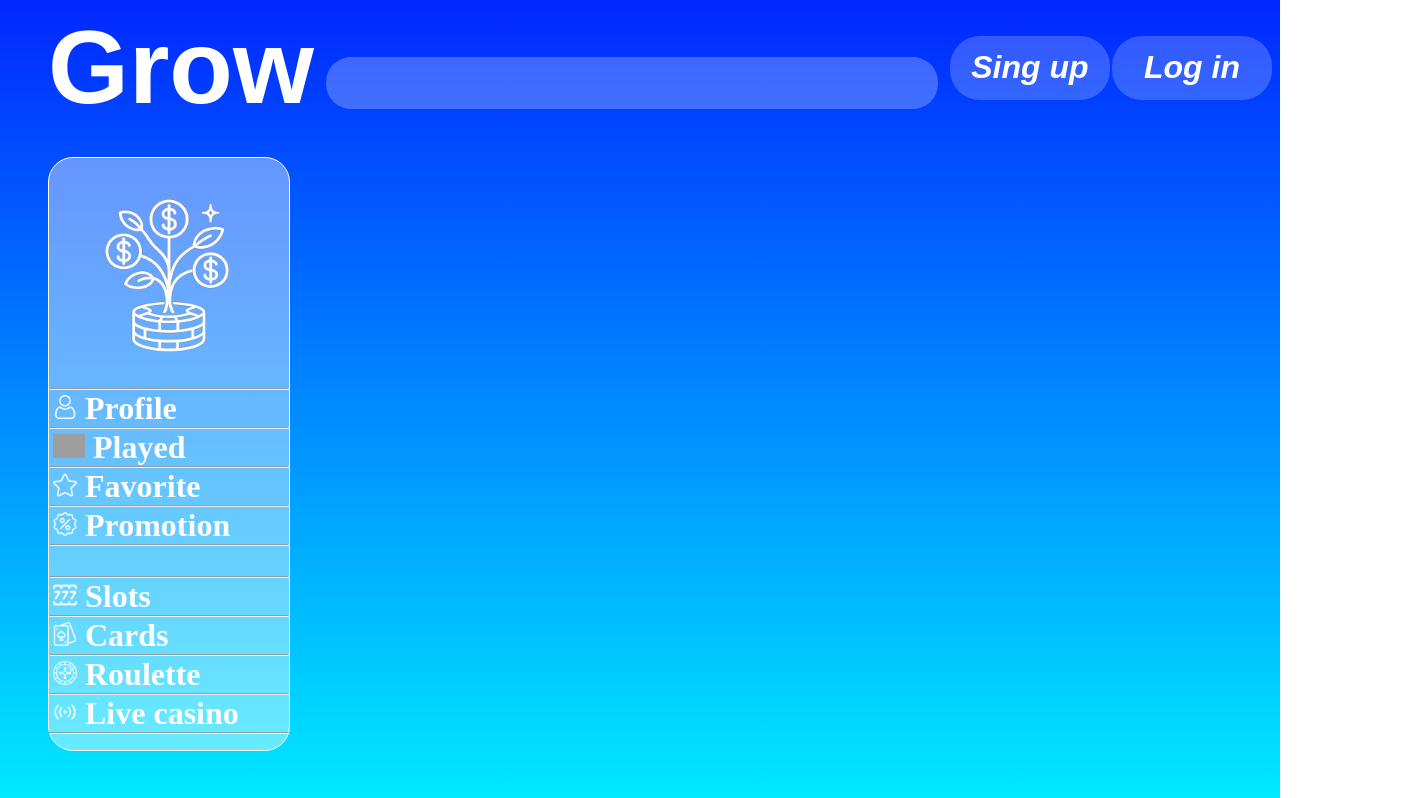
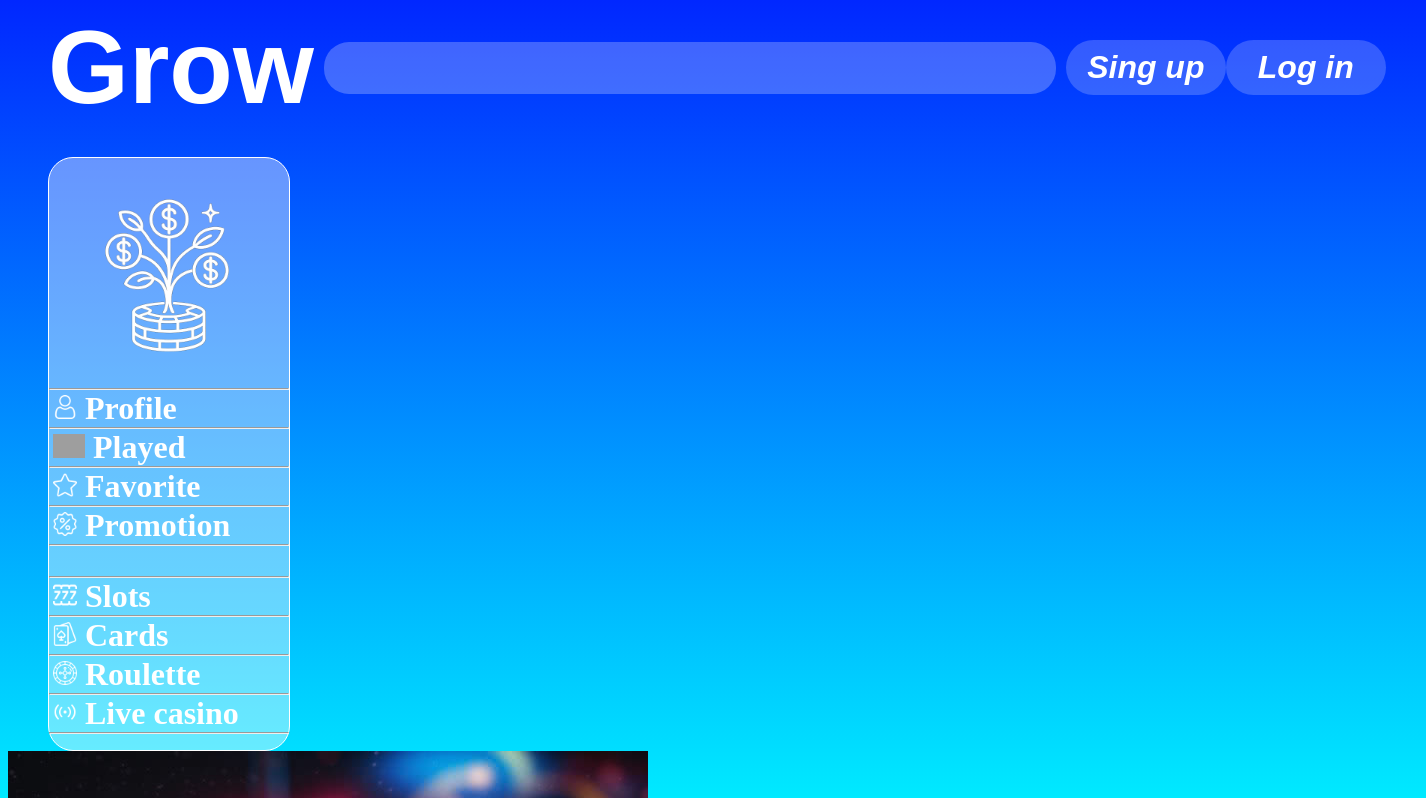
Before and after one commit to NagyLeventeasd/Frontend, a React (Vite) app: page / in a window 1280 px wide. Shown: the top 798 px of the page, 1426 px wide, since content can reach past the window. Built offline with nearby package versions, Linux system fonts and the light colour scheme; grey boxes are pictures that could not be loaded.

Commit message:
home alakulóban

```diff
--- a/src/elemek/FelsoSav.jsx
+++ b/src/elemek/FelsoSav.jsx
@@ -1,17 +1,15 @@
 import { Link, useNavigate } from 'react-router-dom'
 import '../kinezetek/felsoSavC.css'
-import InputMezo from './InputMezoE'
+import KeresoInputM from './KeresoInputM'
 import Gomb from './GombE'
 
 export default function FelsoSav() {
     return(
         <div className='felsoSor'>
             <span className='growFelirat'>Grow</span>
-            <InputMezo/>
-            <Gomb buttonClass='felsoGombok' content='Sing up' />
-            <Gomb buttonClass='felsoGombok' content='Log in' />
-
-
+            <KeresoInputM className='kereso'/>
+            <Link to="/regisztracio"><Gomb buttonClass='felsoGombok ' content='Sing up' /></Link>
+            <Link to="/bejelentkezes"><Gomb buttonClass='felsoGombok felsoGI' content='Log in' /></Link>
         </div>
     )
 }
--- /dev/null
+++ b/src/elemek/KeresoInputM.jsx
@@ -0,0 +1,12 @@
+export default function KeresoInputM({ type, placeholder, value, setValue}){
+    return(
+        <div>
+           <input className="kereso"
+           type={type}
+           value={value}
+           placeholder={placeholder}
+           onChange={(e) => setValue(e.target.value)}
+           />
+        </div>
+    )
+}
--- a/src/kinezetek/felsoSavC.css
+++ b/src/kinezetek/felsoSavC.css
@@ -19,10 +19,37 @@
     font-weight: bolder;
     background-color: rgba(255, 255, 255, 0.2);
     border: none;
-    border-radius: 30px;
-    height: 8vh;
+    border-radius: 35px;
+    height: 55px;
     font-size: 4vh;
     width: 20vh;
     font-style: italic;
     transition: 1s;
 }
+
+.kereso{
+    font-size: 1.8vh;
+    width: 90vh;
+    margin: 10px;
+    height: 50px;
+    border-radius: 25px;
+    border: none;
+    background-color: rgba(255, 255, 255, 0.247);
+    color: white;
+    padding-left: 10px;
+}
+
+.felsoGI{
+    margin-right: 40px;
+}
+
+.felsoGombok:hover {
+    color: rgba(32, 83, 248, 0.459);
+    font-weight: bolder;
+    background-color: white;
+    border: none;
+    border-radius: 30px;
+    font-style: italic;
+    transition: 0.7s;
+    cursor: pointer;
+}
--- a/src/kinezetek/homeC.css
+++ b/src/kinezetek/homeC.css
@@ -0,0 +1,3 @@
+.asd{
+    display: flex;
+}
--- a/src/kinezetek/regisztracioC.css
+++ b/src/kinezetek/regisztracioC.css
@@ -104,6 +104,9 @@ body {
     font-style: italic;
     transition: 1s;
 }
+.asd{
+    display: inline;
+}
 
 .regGomb:hover {
     color: rgba(32, 83, 248, 0.459);
--- a/src/oldalak/homeP.jsx
+++ b/src/oldalak/homeP.jsx
@@ -2,12 +2,19 @@ import { Link, useNavigate } from 'react-router-dom'
 import '../kinezetek/olalsoNavBarTypShiii.css'
 import Navbar from '../elemek/Navbar'
 import FelsoSav from '../elemek/FelsoSav'
+import Hirdet from '../assets/kepek/hirede.png'
 
 export default function Home() {
-    return(
+    return (
         <div>
-            <FelsoSav/>
-            <Navbar/>
+            <div>
+                <FelsoSav />
+            </div>
+
+            <div className='asd'>
+                <Navbar />
+                <img src={Hirdet} alt="" />
+            </div>
         </div>
     )
 }
--- a/src/oldalak/regisztracioP.jsx
+++ b/src/oldalak/regisztracioP.jsx
@@ -22,10 +22,10 @@ export default function Regisztracio() {
 
             <div className='regisztracioHelye'>
                 <div className="inputMD">
-                    <InputMezo className='regInput' label='Username' type='text' placeholder='' />
-                    <InputMezo className='regInput' label='E-mail' type='email' placeholder='' />
-                    <InputMezo className='regInput' label='Password' type='password' placeholder='' />
-                    <InputMezo className='regInput' label='Password agian' type='password' placeholder='' />
+                    <InputMezo  label='Username' type='text' placeholder='' />
+                    <InputMezo  label='E-mail' type='email' placeholder='' />
+                    <InputMezo  label='Password' type='password' placeholder='' />
+                    <InputMezo  label='Password agian' type='password' placeholder='' />
                 </div>
                 <div className="alsoFelirat">
                     <p>If you already have an account: <Link className='alsoFeliratKinezet' to='/bejelentkezes'>log in</Link></p>
```
Also changed, not shown: src/assets/kepek/hirede.png (added).
